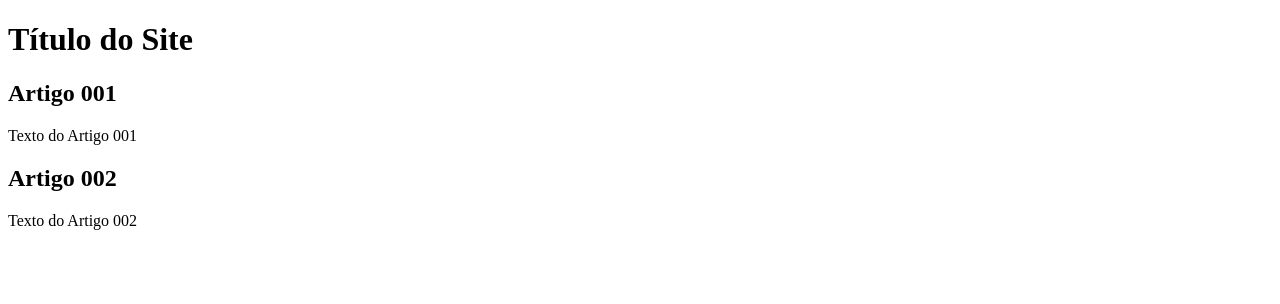
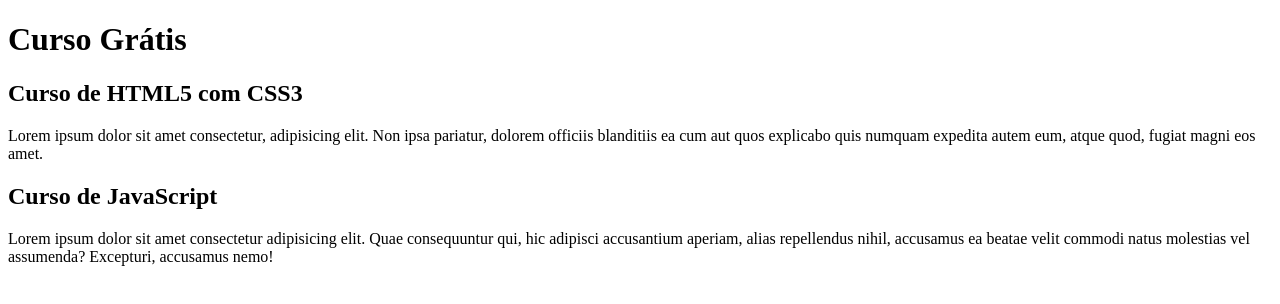
Before and after one commit to WesleyRafaelp/projeto-site, a plain HTML site: page index.html in a window 1280 px wide. Drawn offline with Linux system fonts and the light colour scheme.

Commit message:
comecei a escrever o conteudo

```diff
--- a/index.html
+++ b/index.html
@@ -4,20 +4,20 @@
     <meta charset="UTF-8">
     <meta http-equiv="X-UA-Compatible" content="IE=edge">
     <meta name="viewport" content="width=device-width, initial-scale=1.0">
-    <title>Document</title>
+    <title>Título do Site</title>
 </head>
 <body>
     <main>
         <header>
-            <h1>Título do Site</h1>
+            <h1>Curso Grátis</h1>
         </header>
         <article>
-            <h2>Artigo 001</h2>
-            <p>Texto do Artigo 001</p>
+            <h2>Curso de HTML5 com CSS3</h2>
+            <p>Lorem ipsum dolor sit amet consectetur, adipisicing elit. Non ipsa pariatur, dolorem officiis blanditiis ea cum aut quos explicabo quis numquam expedita autem eum, atque quod, fugiat magni eos amet.</p>
         </article>
         <article>
-            <h2>Artigo 002</h2>
-            <p>Texto do Artigo 002</p>
+            <h2>Curso de JavaScript</h2>
+            <p>Lorem ipsum dolor sit amet consectetur adipisicing elit. Quae consequuntur qui, hic adipisci accusantium aperiam, alias repellendus nihil, accusamus ea beatae velit commodi natus molestias vel assumenda? Excepturi, accusamus nemo!</p>
         </article>
     </main>
 
```
